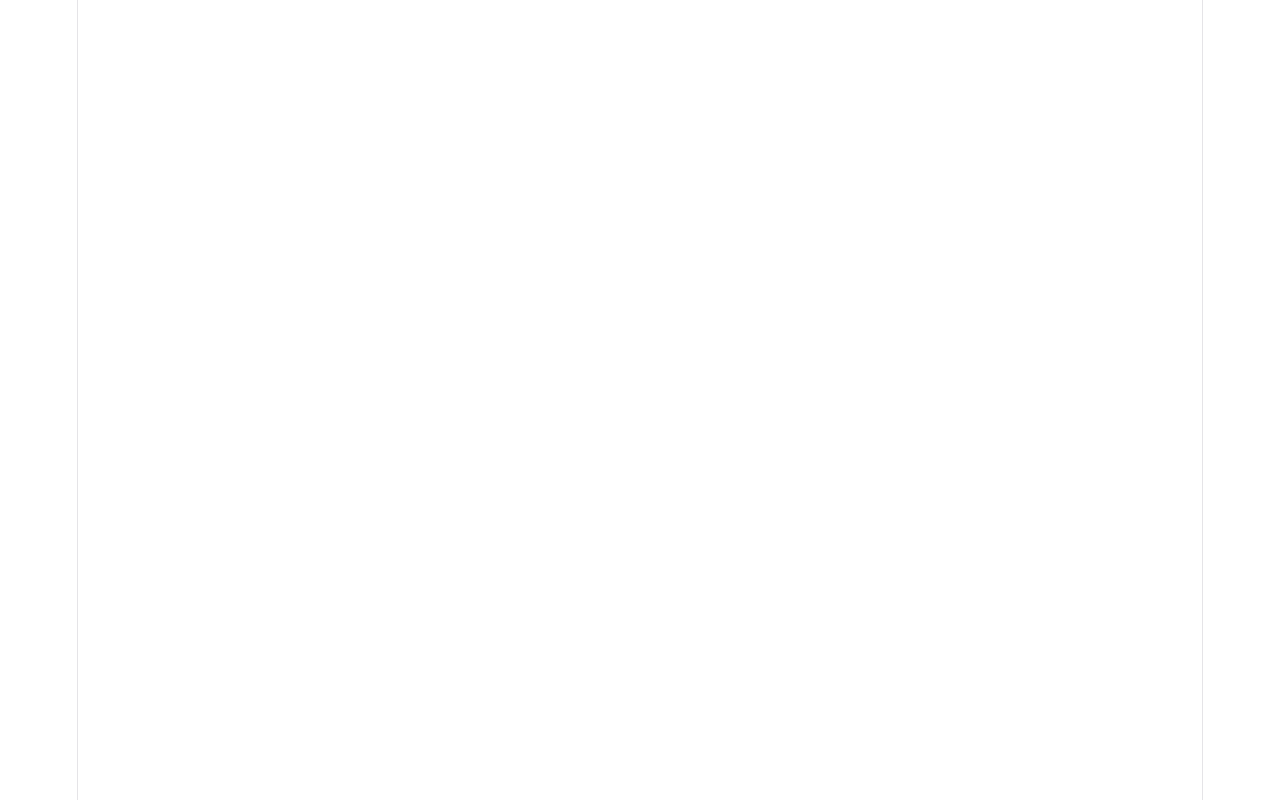
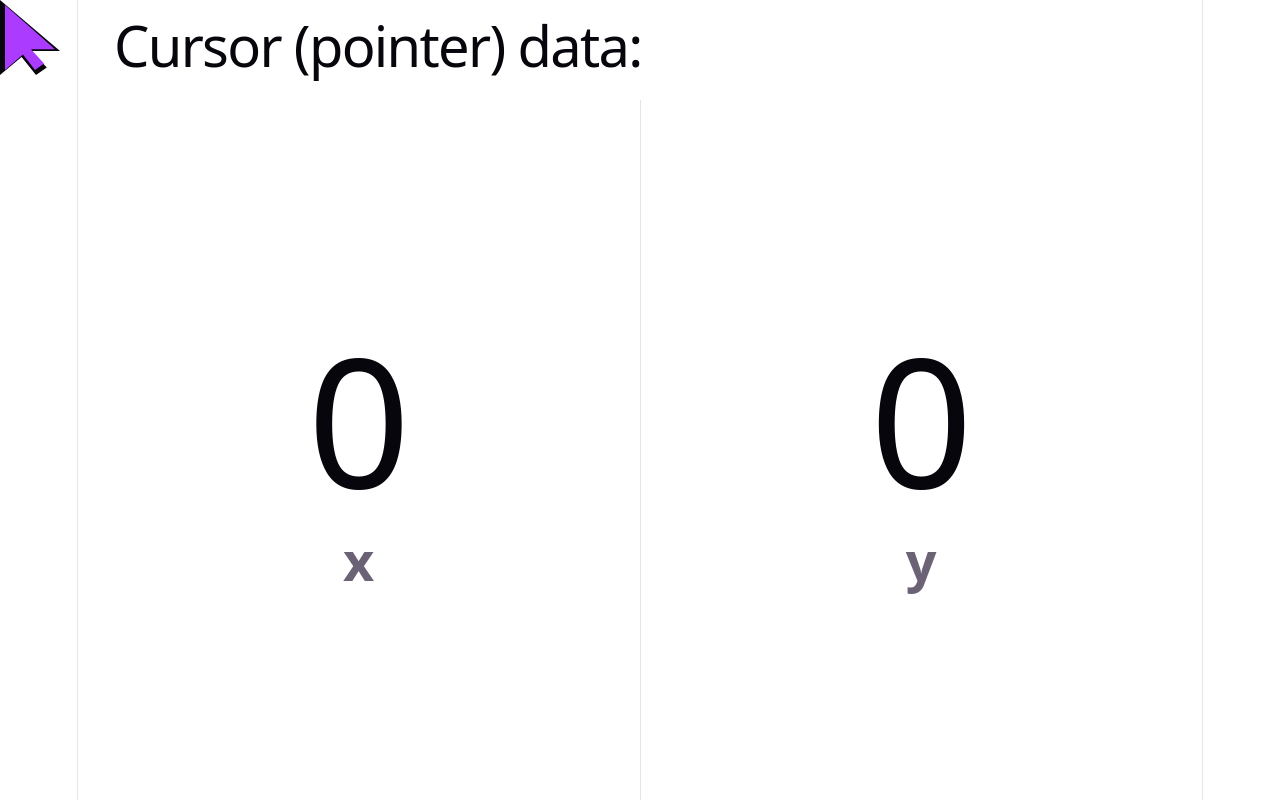
Before and after one commit to AndrewAlva/S08-Interacciones-Mouse, a website built with Vite: page 01-Cursor-Customizado/02-Starter/index.html in a window 1280 px wide. Built offline with nearby package versions, Linux system fonts and the light colour scheme.

Commit message:
Ejercicio 01: Starter ready

```diff
--- a/01-Cursor-Customizado/02-Starter/index.html
+++ b/01-Cursor-Customizado/02-Starter/index.html
@@ -7,7 +7,27 @@
     <title>02-starter. (Cursor-Customizado)</title>
   </head>
   <body>
-    <div id="app"></div>
+    <div id="app">
+      <section id="cursor-data" class="data-wrapper">
+        <header class="data-header">
+          <h1>Cursor (pointer) data:</h1>
+        </header>
+
+        <main class="coordinates-container">
+          <aside class="axis-wrapper">
+            <h2 class="data-value display-title" id="cursor-x">0</h2>
+            <h6 class="data-label">x</h6>
+          </aside>
+
+          <aside class="axis-wrapper">
+            <h2 class="data-value display-title" id="cursor-y">0</h2>
+            <h6 class="data-label">y</h6>
+          </aside>
+        </main>
+      </section>
+    </div>
+
+    <div id="cursor"></div>
     <script type="module" src="/src/main.js"></script>
   </body>
 </html>
--- a/01-Cursor-Customizado/02-Starter/src/main.js
+++ b/01-Cursor-Customizado/02-Starter/src/main.js
@@ -1,2 +1,6 @@
-import './style.css'
-console.log("01-Cursor-Customizado. 02-Starter.")
+import './style.css';
+console.log("01-Cursor-Customizado. 02-Starter.");
+const cursor = document.getElementById("cursor");
+
+const dataContainerX = document.getElementById("cursor-x");
+const dataContainerY = document.getElementById("cursor-y");
--- a/01-Cursor-Customizado/02-Starter/src/style.css
+++ b/01-Cursor-Customizado/02-Starter/src/style.css
@@ -163,8 +163,9 @@ code {
   text-align: center;
   border-inline: 1px solid var(--border);
   min-height: 100svh;
+  height: 100%;
   display: flex;
-  flex-direction: column;
+  flex-direction: row;
   box-sizing: border-box;
 }
 
@@ -294,3 +295,83 @@ code {
     border-right-color: var(--border);
   }
 }
+
+.data-wrapper {
+  position: relative;
+  width: 100%;
+  display: flex;
+  flex-direction: row;
+  flex-wrap: wrap;
+}
+
+  .data-header {
+    position: relative;
+    width: 100%;
+    height: 100px;
+    padding: 0 2em;
+    box-sizing: border-box;
+    flex-grow: 0;
+    text-align: left;
+  }
+
+  .coordinates-container {
+    cursor: crosshair;
+    position: relative;
+    width: 100%;
+    height: calc(100% - 100px);
+    display: flex;
+    flex-shrink: 0;
+    /* background-color: rebeccapurple; */
+  }
+
+    .axis-wrapper {
+      position: relative;
+      width: 50%;
+      display: flex;
+      flex-direction: column;
+      align-items: center;
+      justify-content: center;
+    }
+
+    .axis-wrapper:first-child {
+      border-right: 1px solid var(--border);
+    }
+
+    .data-wrapper .data-label {
+      font-size: 3em;
+      line-height: 1em;
+      margin: 0;
+    }
+
+.display-title{
+  font-size: 10em;
+  font-family: var(--heading);
+  font-weight: 500;
+  color: var(--text-h);
+}
+
+#cursor {
+  position: fixed;
+  top: 0;
+  left: 0;
+  width: 60px;
+  height: 75px;
+  pointer-events: none;
+
+  &::before,
+  &::after {
+    content: '';
+    position: absolute;
+    inset: 0;
+    clip-path: polygon(0 0, 0 100%, 36% 76%, 60% 100%, 78% 90%, 52% 68%, 100% 68%);
+  }
+
+  &::before {
+    background-color: var(--text-h);
+  }
+
+  &::after {
+    inset: 5px 5px 5px 5px;
+    background-color: var(--accent);
+  }
+}
```
